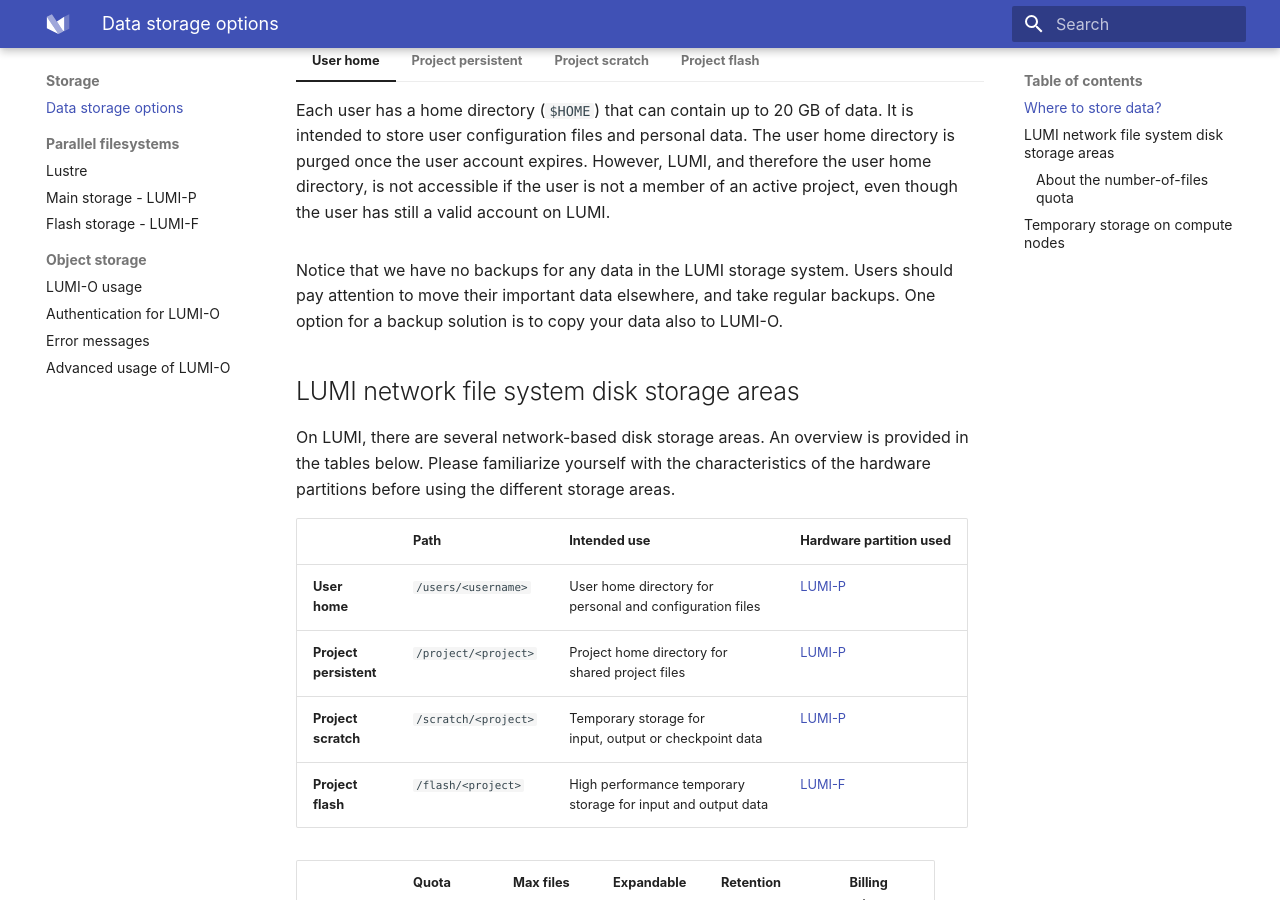
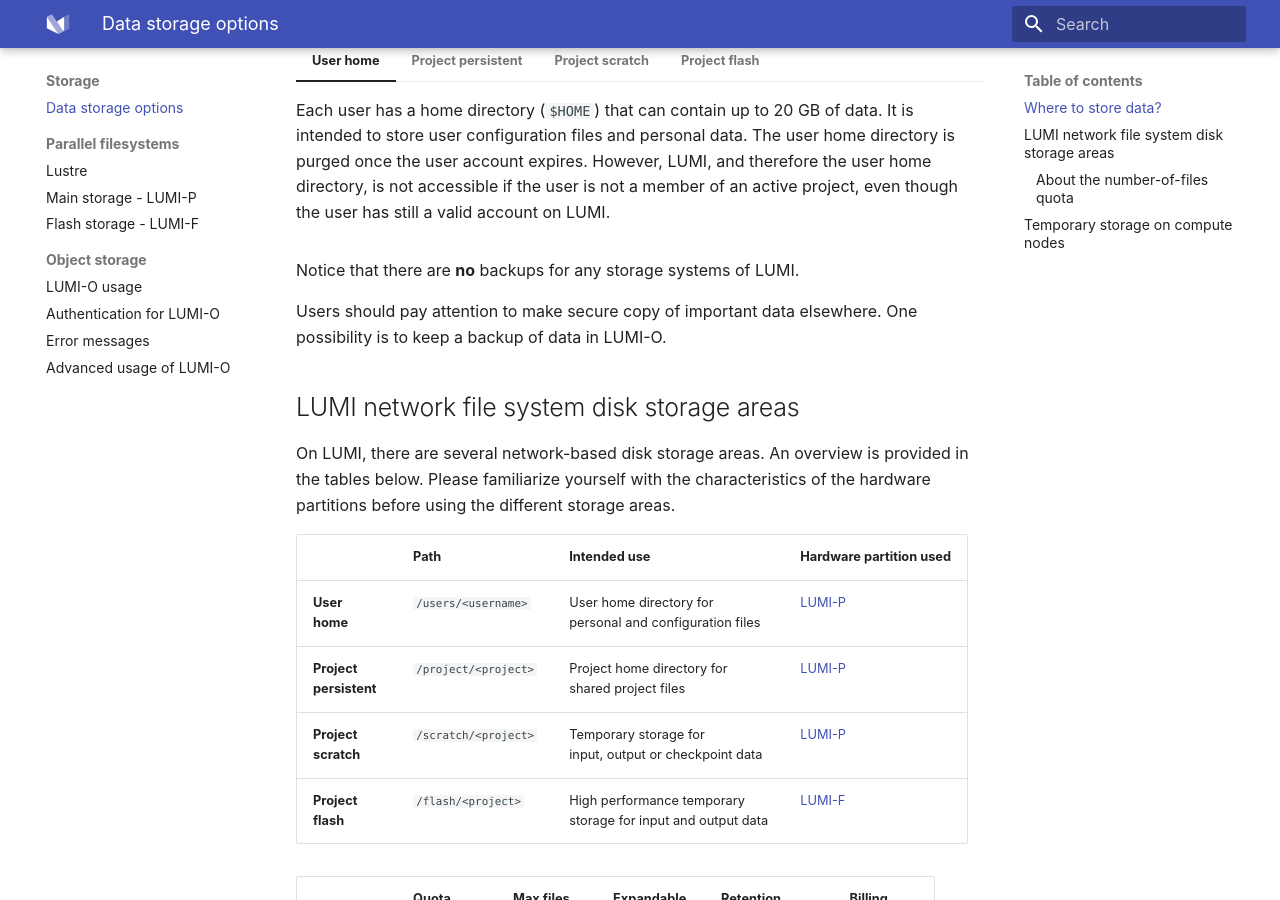
Before and after one commit to Lumi-supercomputer/lumi-userguide, an MkDocs documentation site: the page built from docs/storage/index.md, in a window 1280 px wide and 900 px high, scrolled down 713 px. Built offline with MkDocs 1.6.1 and Material for MkDocs 9.7.7, drawn with Linux system fonts in a browser that asks for light colours.

Commit message:
Updating some of the requested changes

```diff
--- a/docs/storage/index.md
+++ b/docs/storage/index.md
@@ -72,7 +72,9 @@
     It is recommended to only keep the data on /flash during the time when it's actively needed.
 
 
-Notice that we have no backups for any data in the LUMI storage system. Users should pay attention to move their important data elsewhere, and take regular backups. One option for a backup solution is to copy your data also to LUMI-O.
+Notice that there are **no** backups for any storage systems of LUMI.
+
+Users should pay attention to make secure copy of important data elsewhere. One possibility is to keep a backup of data in LUMI-O.
 
 
 ## LUMI network file system disk storage areas
```
Also changed, not shown: other parts of docs/storage/index.md (+1 -1 lines).
